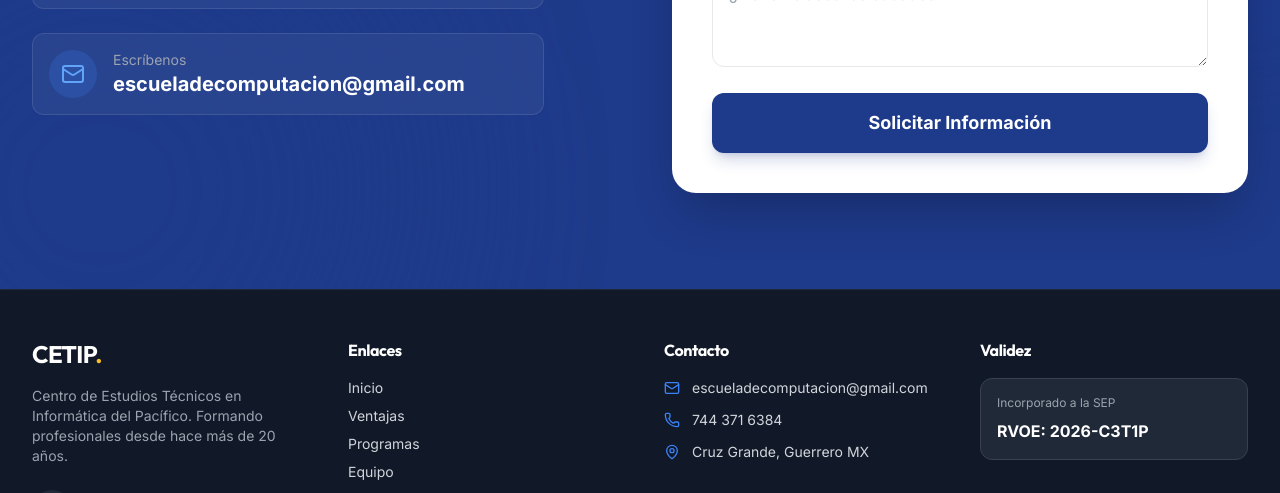
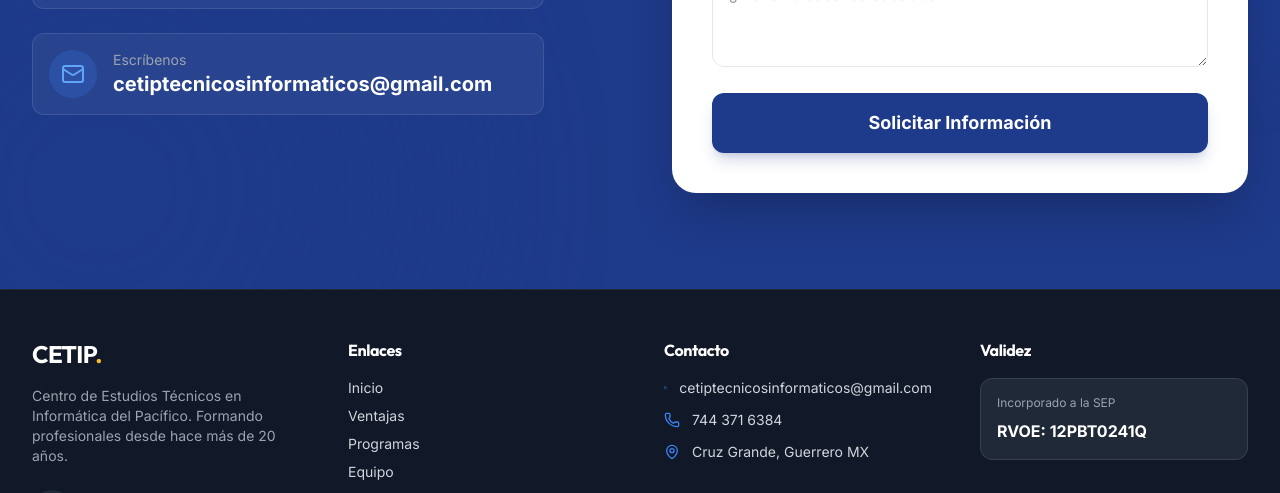
Before and after one commit to erubanel2307066/cetip_react, a React (Vite) app: page / in a window 1280 px wide. Shown: the part 3374-3867 px from the top of the page. Built offline with nearby package versions, Linux system fonts and the light colour scheme.

Commit message:
ajustes tecnicos de usabilidad

```diff
--- a/src/components/Contact.jsx
+++ b/src/components/Contact.jsx
@@ -46,7 +46,7 @@ export default function Contact() {
                                 </div>
                                 <div className="min-w-0">
                                     <p className="text-xs md:text-sm text-gray-400">Escríbenos</p>
-                                    <p className="text-base md:text-xl font-bold truncate">escueladecomputacion@gmail.com</p>
+                                    <p className="text-base md:text-xl font-bold truncate">cetiptecnicosinformaticos@gmail.com</p>
                                 </div>
                             </a>
                         </div>
--- a/src/components/Footer.jsx
+++ b/src/components/Footer.jsx
@@ -11,7 +11,7 @@ export default function Footer() {
                             Centro de Estudios Técnicos en Informática del Pacífico. Formando profesionales desde hace más de 20 años.
                         </p>
                         <div className="flex gap-4">
-                            <a href="#" className="w-10 h-10 rounded-full bg-gray-800 flex items-center justify-center hover:bg-primary-600 hover:text-white transition-colors">
+                            <a href="https://www.facebook.com/profile.php?id=100057363703861" target="_blank" rel="noopener noreferrer" className="w-10 h-10 rounded-full bg-gray-800 flex items-center justify-center hover:bg-primary-600 hover:text-white transition-colors">
                                 <Facebook size={20} />
                             </a>
                         </div>
@@ -31,7 +31,7 @@ export default function Footer() {
                         <h4 className="text-white font-bold mb-4">Contacto</h4>
                         <ul className="space-y-3 text-sm">
                             <li className="flex items-center gap-3">
-                                <Mail size={16} className="text-primary-500" /> escueladecomputacion@gmail.com
+                                <Mail size={16} className="text-primary-500" /> cetiptecnicosinformaticos@gmail.com
                             </li>
                             <li className="flex items-center gap-3">
                                 <Phone size={16} className="text-primary-500" /> 744 371 6384
@@ -46,7 +46,7 @@ export default function Footer() {
                         <h4 className="text-white font-bold mb-4">Validez</h4>
                         <div className="bg-gray-800 p-4 rounded-xl border border-gray-700">
                             <p className="text-xs text-gray-400 mb-2">Incorporado a la SEP</p>
-                            <p className="font-bold text-white">RVOE: 2026-C3T1P</p>
+                            <p className="font-bold text-white">RVOE: 12PBT0241Q</p>
                         </div>
                     </div>
                 </div>
```
